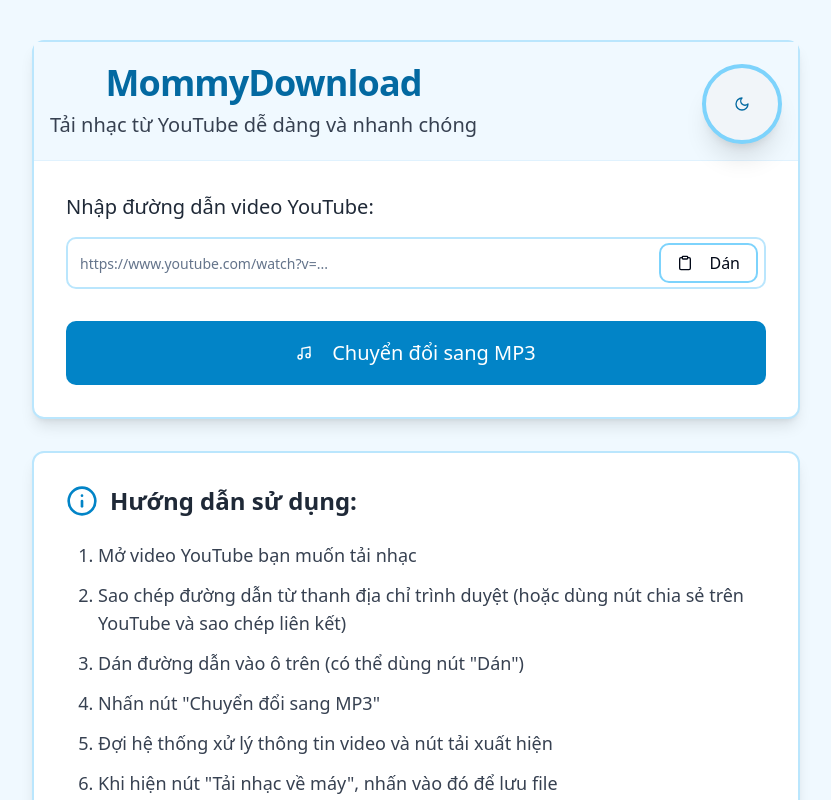
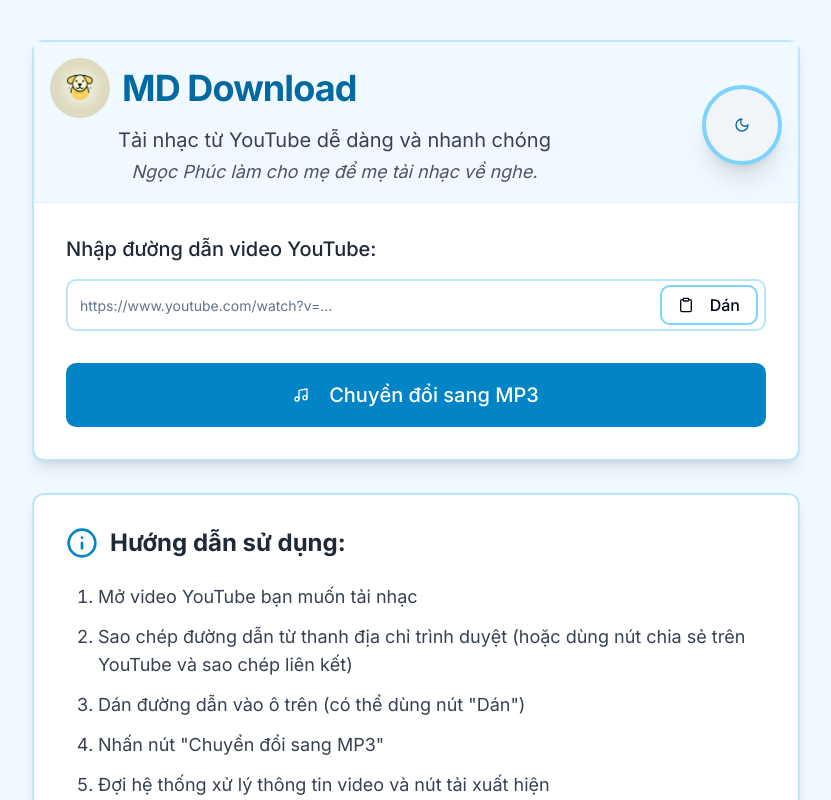
Before and after one commit to bechovang/MommyDownload, a Next.js app in the folder frontend/: page / in a window 1280 px wide. Shown: the top 800 px of the page, without its empty margins (224-1055 px from the left). Built offline with nearby package versions, Linux system fonts and the light colour scheme; no server answers.

Commit message:
doi ten md download, them logo, Favicon

```diff
--- a/frontend/app/layout.tsx
+++ b/frontend/app/layout.tsx
@@ -1,25 +1,37 @@
-import type React from "react"
-import "@/app/globals.css"
-import { ThemeProvider } from "@/components/theme-provider"
+import type { Metadata } from "next";
+import { Inter } from "next/font/google";
+import "@/app/globals.css";
+import { ThemeProvider } from "@/components/theme-provider";
 
-export const metadata = {
-  title: "MommyDownload - Tải nhạc từ YouTube",
-  description: "Tải nhạc từ YouTube dễ dàng và nhanh chóng",
-    generator: 'v0.dev'
-}
+const inter = Inter({ subsets: ["latin"] });
+
+export const metadata: Metadata = {
+  title: "MD Download",
+  description: "Tải nhạc từ YouTube dễ dàng và nhanh chóng cho mẹ yêu by Ngọc Phúc.",
+  icons: {
+    icon: "/bechovang.webp",
+    apple: "/bechovang.webp",
+  },
+};
 
 export default function RootLayout({
   children,
-}: {
-  children: React.ReactNode
-}) {
+}: Readonly<{
+  children: React.ReactNode;
+}>) {
   return (
     <html lang="vi" suppressHydrationWarning>
-      <body>
-        <ThemeProvider attribute="class" defaultTheme="light" enableSystem disableTransitionOnChange>
+      <head />
+      <body className={inter.className}>
+        <ThemeProvider
+          attribute="class"
+          defaultTheme="system"
+          enableSystem
+          disableTransitionOnChange
+        >
           {children}
         </ThemeProvider>
       </body>
     </html>
-  )
+  );
 }
--- a/frontend/app/page.tsx
+++ b/frontend/app/page.tsx
@@ -200,8 +200,12 @@ export default function MommyDownload() {
         <Card className="border-2 border-blue-200 dark:border-blue-800 shadow-lg">
           <CardHeader className="flex flex-row items-center justify-between text-center pb-2 border-b border-blue-100 dark:border-blue-800 bg-blue-50 dark:bg-blue-900/30 p-4">
             <div className="flex flex-col">
-              <CardTitle className="text-4xl font-bold text-blue-700 dark:text-blue-300">MommyDownload</CardTitle>
-              <p className="text-gray-700 dark:text-gray-300 mt-2 text-xl">Tải nhạc từ YouTube dễ dàng và nhanh chóng</p>
+              <div className="flex items-center space-x-3">
+                <Image src="/bechovang.webp" alt="MD Download Logo" width={60} height={60} className="rounded-full" />
+                <CardTitle className="text-4xl font-bold text-blue-700 dark:text-blue-300">MD Download</CardTitle>
+              </div>
+              <p className="text-gray-700 dark:text-gray-300 mt-2 text-xl ml-16 pl-1">Tải nhạc từ YouTube dễ dàng và nhanh chóng</p>
+              <p className="text-gray-600 dark:text-gray-400 mt-1 text-lg italic ml-16 pl-1">Ngọc Phúc làm cho mẹ để mẹ tải nhạc về nghe. </p>
             </div>
             <ThemeToggleButton />
           </CardHeader>
@@ -359,7 +363,7 @@ export default function MommyDownload() {
       </div>
 
       <footer className="mt-16 text-center text-base text-gray-600 dark:text-gray-400">
-        <p>© {new Date().getFullYear()} MommyDownload. Tất cả các quyền được bảo lưu.</p>
+        <p>© {new Date().getFullYear()} MD Download. Tất cả các quyền được bảo lưu.</p>
         <p className="mt-2">
           <ExternalLink className="inline h-4 w-4 mr-1" />
           Chỉ sử dụng cho mục đích cá nhân. Tôn trọng bản quyền của tác giả.
```
Also changed, not shown: frontend/public/bechovang.webp (added).
